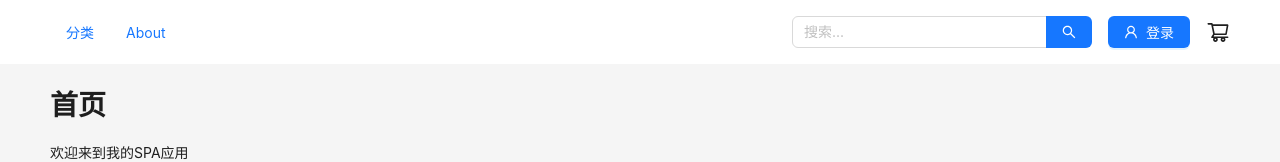
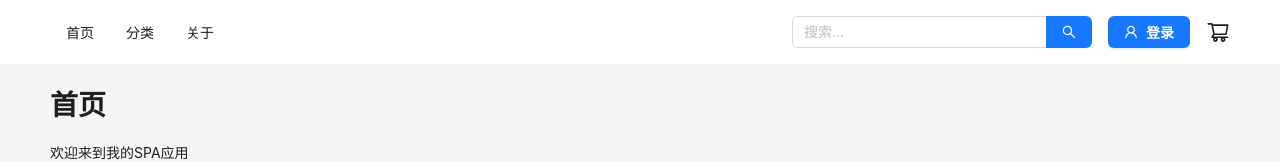
Before and after one commit to doutokk/doutok-frontend, a React (Vite) app: page / in a window 1280 px wide. Shown: the top 162 px of the page. Built offline with nearby package versions, Linux system fonts and the light colour scheme.

Commit message:
feat: add navigation menu to Layout component with home, category, and about items

```diff
--- a/src/components/Layout.tsx
+++ b/src/components/Layout.tsx
@@ -1,11 +1,8 @@
-import React from "react";
 import {
   Layout as AntLayout,
   Menu,
   Input,
   Button,
-  Dropdown,
-  Space,
   Badge,
 } from "antd";
 import {
@@ -35,6 +32,23 @@ const categoryItems: MenuProps["items"] = [
   },
 ];
 
+// 导航菜单项
+const menuItems: MenuProps["items"] = [
+  {
+    key: "home",
+    label: "首页",
+  },
+  {
+    key: "category",
+    label: "分类",
+    children: categoryItems,
+  },
+  {
+    key: "about",
+    label: "关于",
+  },
+];
+
 const Layout = () => {
   return (
     <AntLayout>
@@ -46,12 +60,16 @@ const Layout = () => {
           background: "#fff",
         }}
       >
-        <div style={{ display: "flex", alignItems: "center" }}>
-          <Dropdown menu={{ items: categoryItems }}>
-            <Button type="link">分类</Button>
-          </Dropdown>
-          <Button type="link">About</Button>
-        </div>
+        <Menu
+          mode="horizontal"
+          items={menuItems}
+          style={{
+            border: "none",
+            flex: 1,
+            minWidth: "400px",
+            backgroundColor: "transparent",
+          }}
+        />
 
         <div style={{ display: "flex", alignItems: "center", gap: "16px" }}>
           <Search
@@ -59,7 +77,11 @@ const Layout = () => {
             enterButton={<SearchOutlined />}
             style={{ width: 300 }}
           />
-          <Button type="primary" icon={<UserOutlined />}>
+          <Button
+            type="primary"
+            icon={<UserOutlined />}
+            style={{ fontWeight: "bold" }}
+          >
             登录
           </Button>
           <Badge count={0}>
```
